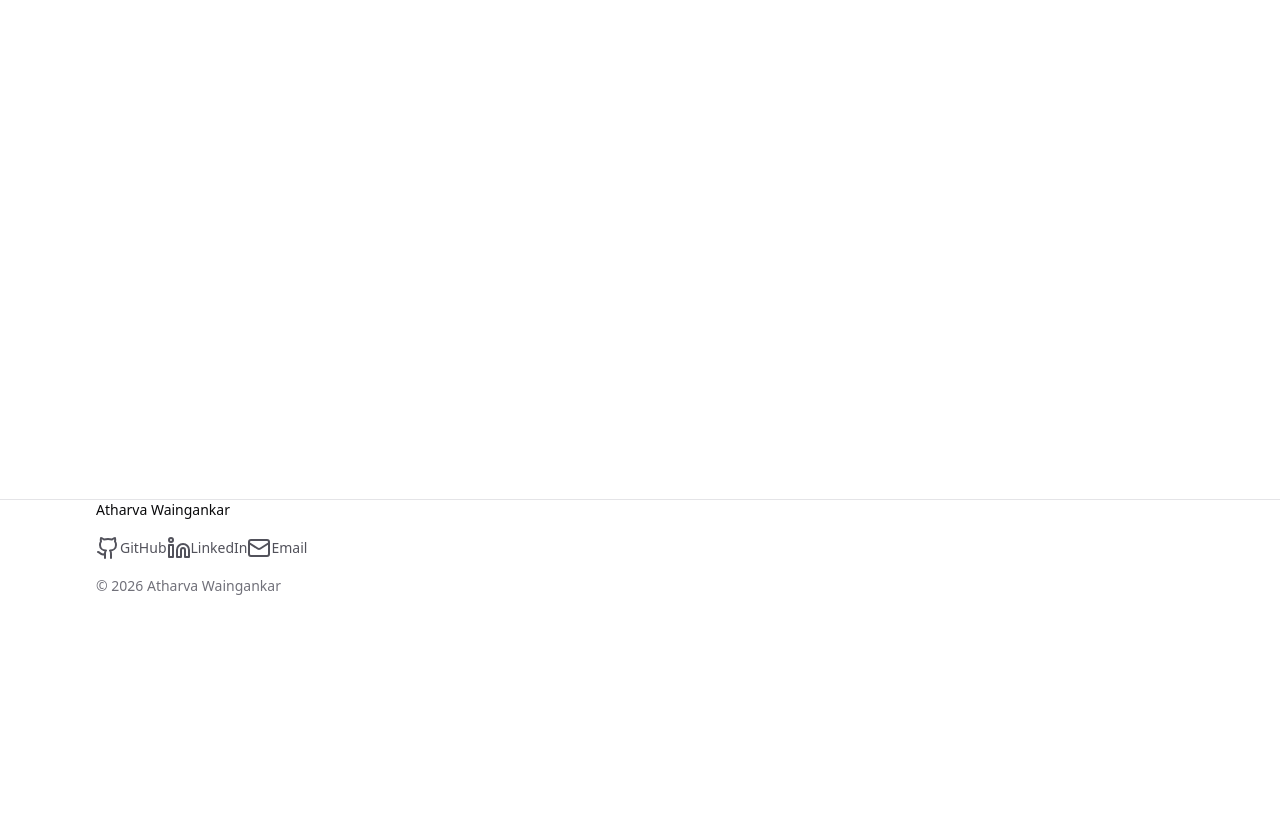
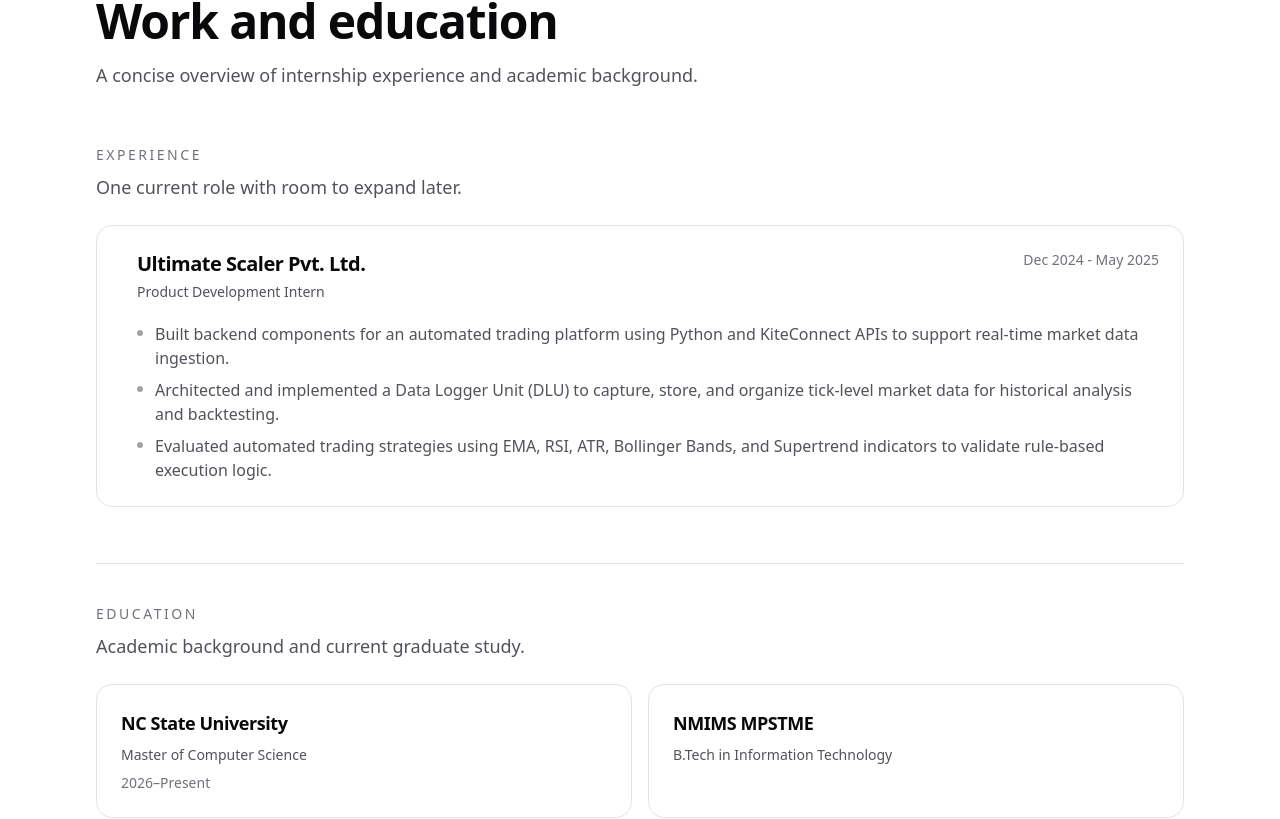
Before and after one commit to AtharvaW195/Portfolio, a Next.js app: page /experience in a window 1280 px wide. Shown: the part 204-1023 px from the top of the page. Before the commit the page ends 800 px from the top, so only its background shows below. Built offline with nearby package versions, Linux system fonts and the light colour scheme.

Commit message:
Added Experience

```diff
--- a/app/experience/page.tsx
+++ b/app/experience/page.tsx
@@ -1,3 +1,66 @@
+import { education, experience } from '@/data/experience';
+
 export default function ExperiencePage() {
-  return <main><h1>Experience</h1></main>;
+  return (
+    <main className="mx-auto flex w-full max-w-6xl flex-col gap-14 px-4 py-16 sm:px-6 lg:px-8 lg:py-24">
+      <section className="max-w-3xl space-y-4">
+        <p className="text-sm font-medium tracking-[0.18em] text-zinc-500 uppercase">Experience</p>
+        <h1 className="text-4xl font-semibold tracking-tight text-zinc-950 sm:text-5xl">Work and education</h1>
+        <p className="text-base leading-7 text-zinc-600 sm:text-lg">
+          A concise overview of internship experience and academic background.
+        </p>
+      </section>
+
+      <section className="space-y-6">
+        <div className="space-y-2">
+          <h2 className="text-sm font-medium tracking-[0.18em] text-zinc-500 uppercase">Experience</h2>
+          <p className="text-base leading-7 text-zinc-600 sm:text-lg">One current role with room to expand later.</p>
+        </div>
+
+        <div className="relative space-y-6">
+          <div className="absolute left-3 top-2 bottom-2 hidden w-px bg-zinc-200 md:block" aria-hidden="true" />
+
+          {experience.map((item) => (
+            <article key={`${item.company}-${item.role}`} className="relative rounded-2xl border border-zinc-200 bg-white p-6 md:pl-10">
+              <div className="flex flex-col gap-3 md:flex-row md:items-start md:justify-between">
+                <div className="space-y-1">
+                  <h3 className="text-xl font-semibold tracking-tight text-zinc-950">{item.company}</h3>
+                  <p className="text-sm font-medium text-zinc-600">{item.role}</p>
+                </div>
+                <p className="text-sm font-medium text-zinc-500">{item.duration}</p>
+              </div>
+
+              <ul className="mt-5 space-y-2 text-sm leading-6 text-zinc-600 sm:text-base">
+                {item.highlights.map((bullet) => (
+                  <li key={bullet} className="flex gap-3">
+                    <span className="mt-2 h-1.5 w-1.5 shrink-0 rounded-full bg-zinc-400" aria-hidden="true" />
+                    <span>{bullet}</span>
+                  </li>
+                ))}
+              </ul>
+            </article>
+          ))}
+        </div>
+      </section>
+
+      <section className="space-y-6 border-t border-zinc-200 pt-10">
+        <div className="space-y-2">
+          <h2 className="text-sm font-medium tracking-[0.18em] text-zinc-500 uppercase">Education</h2>
+          <p className="text-base leading-7 text-zinc-600 sm:text-lg">Academic background and current graduate study.</p>
+        </div>
+
+        <div className="grid gap-4 md:grid-cols-2">
+          {education.map((item) => (
+            <article key={item.institution} className="rounded-2xl border border-zinc-200 bg-white p-6">
+              <div className="space-y-2">
+                <h3 className="text-lg font-semibold tracking-tight text-zinc-950">{item.institution}</h3>
+                <p className="text-sm font-medium text-zinc-600">{item.degree}</p>
+                {item.duration ? <p className="text-sm text-zinc-500">{item.duration}</p> : null}
+              </div>
+            </article>
+          ))}
+        </div>
+      </section>
+    </main>
+  );
 }
--- a/data/experience.ts
+++ b/data/experience.ts
@@ -1,10 +1,38 @@
 export interface ExperienceItem {
   company: string;
   role: string;
-  startDate: string;
-  endDate: string;
-  summary: string;
+  duration: string;
   highlights: string[];
 }
 
-export const experience: ExperienceItem[] = [];
+export interface EducationItem {
+  institution: string;
+  degree: string;
+  duration: string;
+}
+
+export const experience: ExperienceItem[] = [
+  {
+    company: 'Ultimate Scaler Pvt. Ltd.',
+    role: 'Product Development Intern',
+    duration: 'Dec 2024 - May 2025',
+    highlights: [
+      'Built backend components for an automated trading platform using Python and KiteConnect APIs to support real-time market data ingestion.',
+      'Architected and implemented a Data Logger Unit (DLU) to capture, store, and organize tick-level market data for historical analysis and backtesting.',
+      'Evaluated automated trading strategies using EMA, RSI, ATR, Bollinger Bands, and Supertrend indicators to validate rule-based execution logic.'
+    ]
+  }
+];
+
+export const education: EducationItem[] = [
+  {
+    institution: 'NC State University',
+    degree: 'Master of Computer Science',
+    duration: '2026–Present'
+  },
+  {
+    institution: 'NMIMS MPSTME',
+    degree: 'B.Tech in Information Technology',
+    duration: ''
+  }
+];
--- a/tailwind.config.ts
+++ b/tailwind.config.ts
@@ -1,7 +1,7 @@
 import type { Config } from 'tailwindcss';
 
 const config: Config = {
-  content: ['./app/**/*.{js,ts,jsx,tsx,mdx}', './data/**/*.{ts,tsx}'],
+  content: ['./app/**/*.{js,ts,jsx,tsx,mdx}', './components/**/*.{js,ts,jsx,tsx,mdx}', './data/**/*.{ts,tsx}'],
   theme: {
     extend: {}
   },
```
